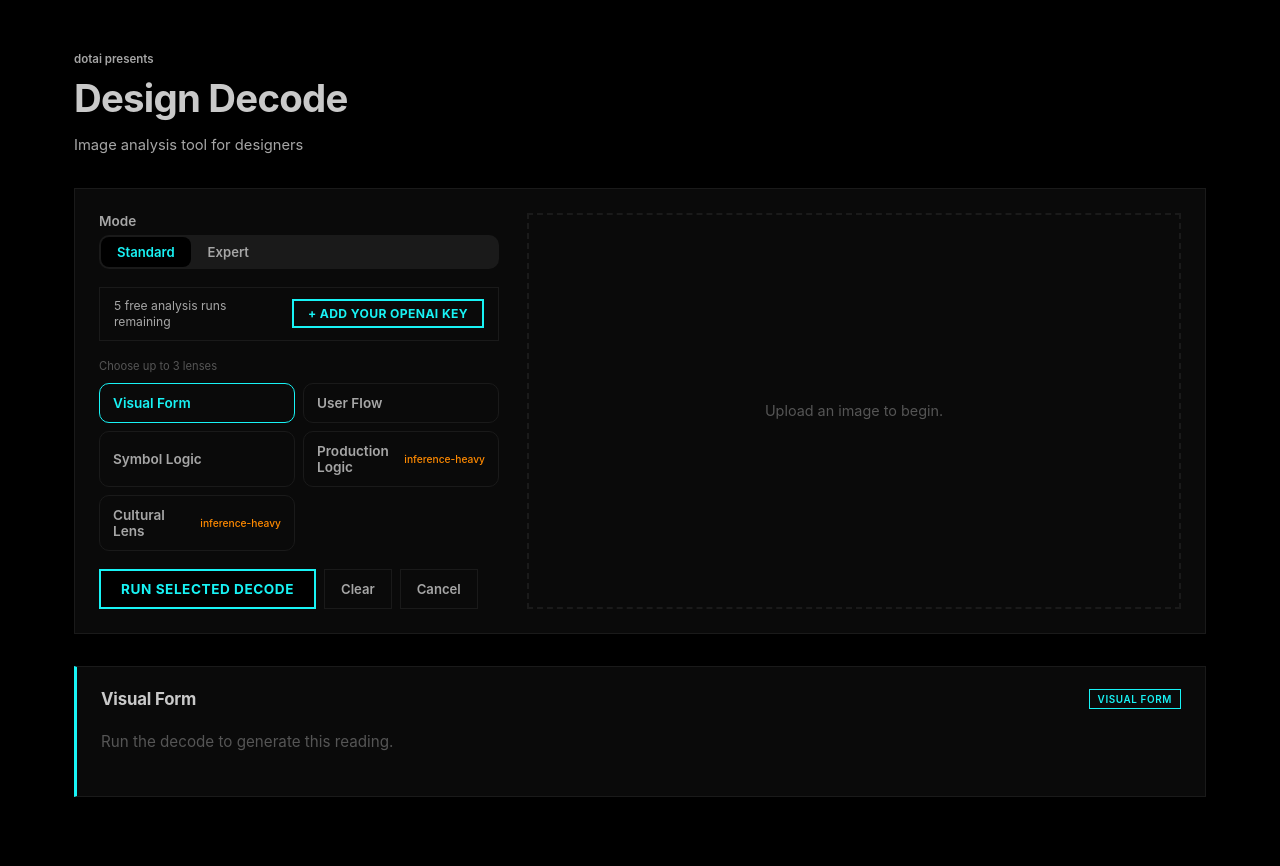
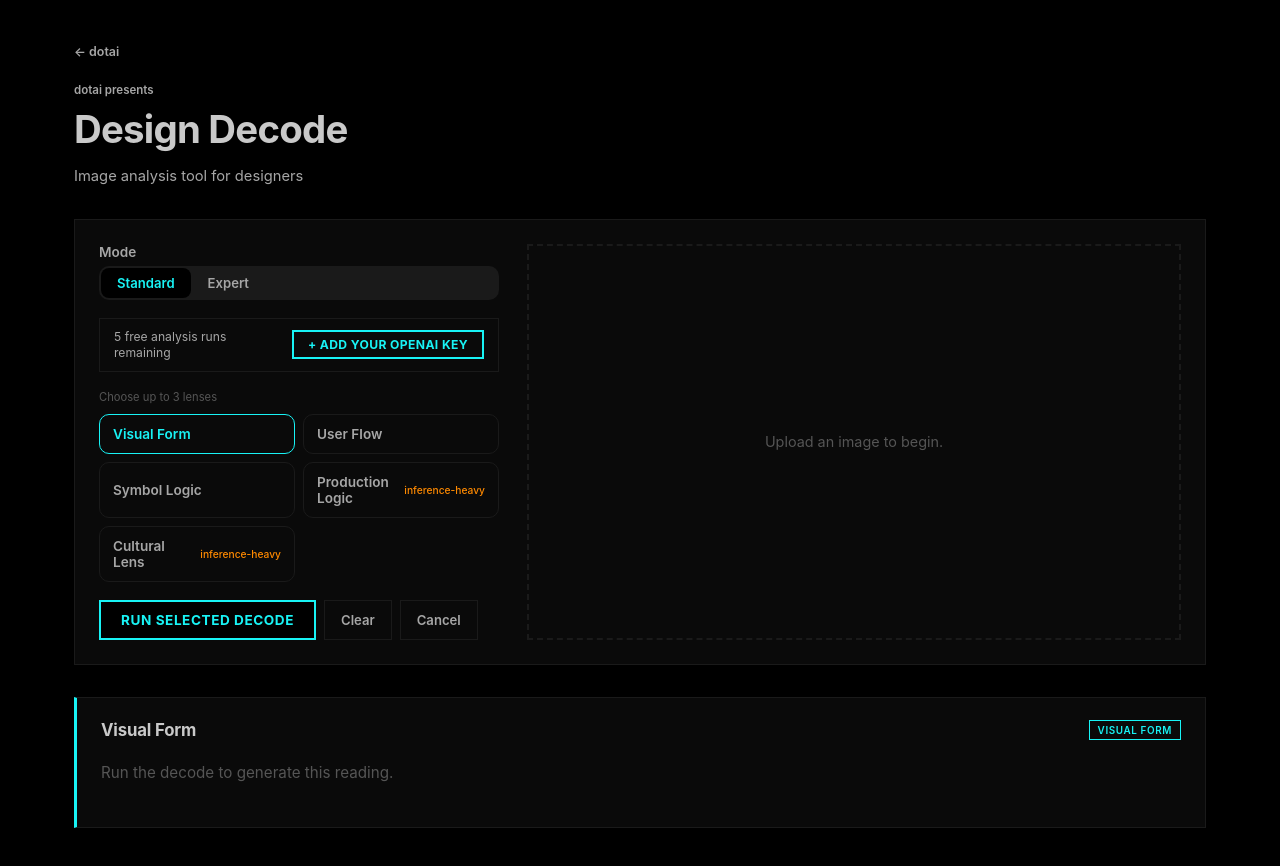
Before and after one commit to theblackyellowarrow/design-decode, a React (Vite) app: page / in a window 1280 px wide. Both pictures are taken after a click on the button "START NOW". Shown: the top 866 px of the page. Built offline with nearby package versions, Linux system fonts and the light colour scheme.

Commit message:
Home button to return to landing page

```diff
--- a/src/main.jsx
+++ b/src/main.jsx
@@ -222,6 +222,7 @@ function App() {
         </div>
       ) : null}
       <header className="hero">
+        <button type="button" className="home-btn" onClick={() => setShowLanding(true)} aria-label="Home">← dotai</button>
         <p className="eyebrow">dotai presents</p>
         <h1>Design Decode</h1>
         <p>Image analysis tool for designers</p>
--- a/src/styles.css
+++ b/src/styles.css
@@ -118,6 +118,8 @@ button, input, textarea { font: inherit; }
 /* ── Shell ── */
 .shell { max-width: 1180px; margin: 0 auto; padding: 40px 24px 80px; }
 .hero { margin-bottom: 32px; }
+.home-btn { background: none; color: var(--grey); border: none; cursor: pointer; font-size: 0.78rem; font-weight: 600; padding: 0; margin-bottom: 12px; }
+.home-btn:hover { color: var(--cyan); }
 .eyebrow { color: var(--grey); font-size: 0.72rem; font-weight: 600; text-transform: lowercase; }
 h1 { font-size: clamp(1.6rem, 4vw, 2.4rem); line-height: 1.1; margin: 0 0 8px; color: var(--edge); letter-spacing: -0.02em; font-weight: 700; }
 .hero p:last-child { color: var(--grey); font-size: 0.92rem; line-height: 1.5; }
```
